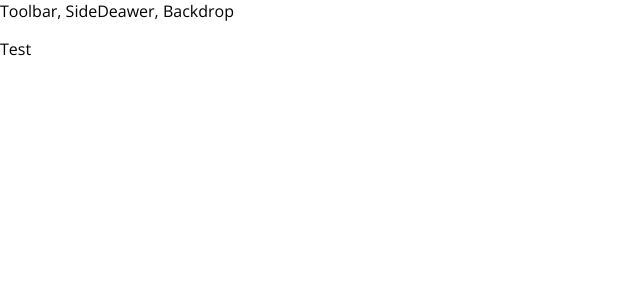
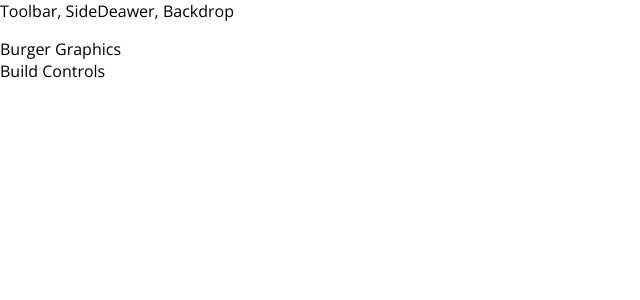
Before and after one commit to scotpfleghaar/Simple-Burger-Builder, a React app in the folder simple-burger-builder/: page / in a window 1280 px wide. Shown: the top 300 px of the page, without its empty margins (0-640 px from the left). Built offline with nearby package versions, Linux system fonts and the light colour scheme.

Commit message:
Added the Stateful Container BurgerBuilder, and edited the Stateless Container Layout

```diff
--- a/simple-burger-builder/src/App.js
+++ b/simple-burger-builder/src/App.js
@@ -1,11 +1,12 @@
 import React, { Component } from 'react';
 import Layout from './components/Layout/Layout'
+import BurgerBuilder from './containers/BurgerBuilder/BurgerBuilder'
 class App extends Component {
   render() {
     return (
       <div>
         <Layout>
-          <p>Test</p>
+          <BurgerBuilder/>
         </Layout>
       </div>
     );
--- /dev/null
+++ b/simple-burger-builder/src/components/Layout/Layout.css
@@ -0,0 +1,3 @@
+.Content {
+    margin-top: 16px;
+}
--- a/simple-burger-builder/src/components/Layout/Layout.js
+++ b/simple-burger-builder/src/components/Layout/Layout.js
@@ -1,12 +1,13 @@
 import React from 'react';
 import Aux from '../../hoc/Aux'
+import classes from './Layout.css'
 
 const layout = (props) => (
     <Aux>
         <div>
             Toolbar, SideDeawer, Backdrop
         </div>
-        <main>
+        <main className={classes.Content}>
             { props.children }
         </main>
     </Aux>
--- /dev/null
+++ b/simple-burger-builder/src/containers/BurgerBuilder/BurgerBuilder.js
@@ -0,0 +1,19 @@
+import React, { Component } from 'react';
+import Aux from '../../hoc/Aux'
+
+class BurgerBuilder extends Component {
+    render () {
+        return (
+            <Aux>
+                <div>
+                    Burger Graphics
+                </div>
+                <div>
+                    Build Controls
+                </div>
+            </Aux>
+        );
+    };
+}
+
+export default BurgerBuilder;
```
